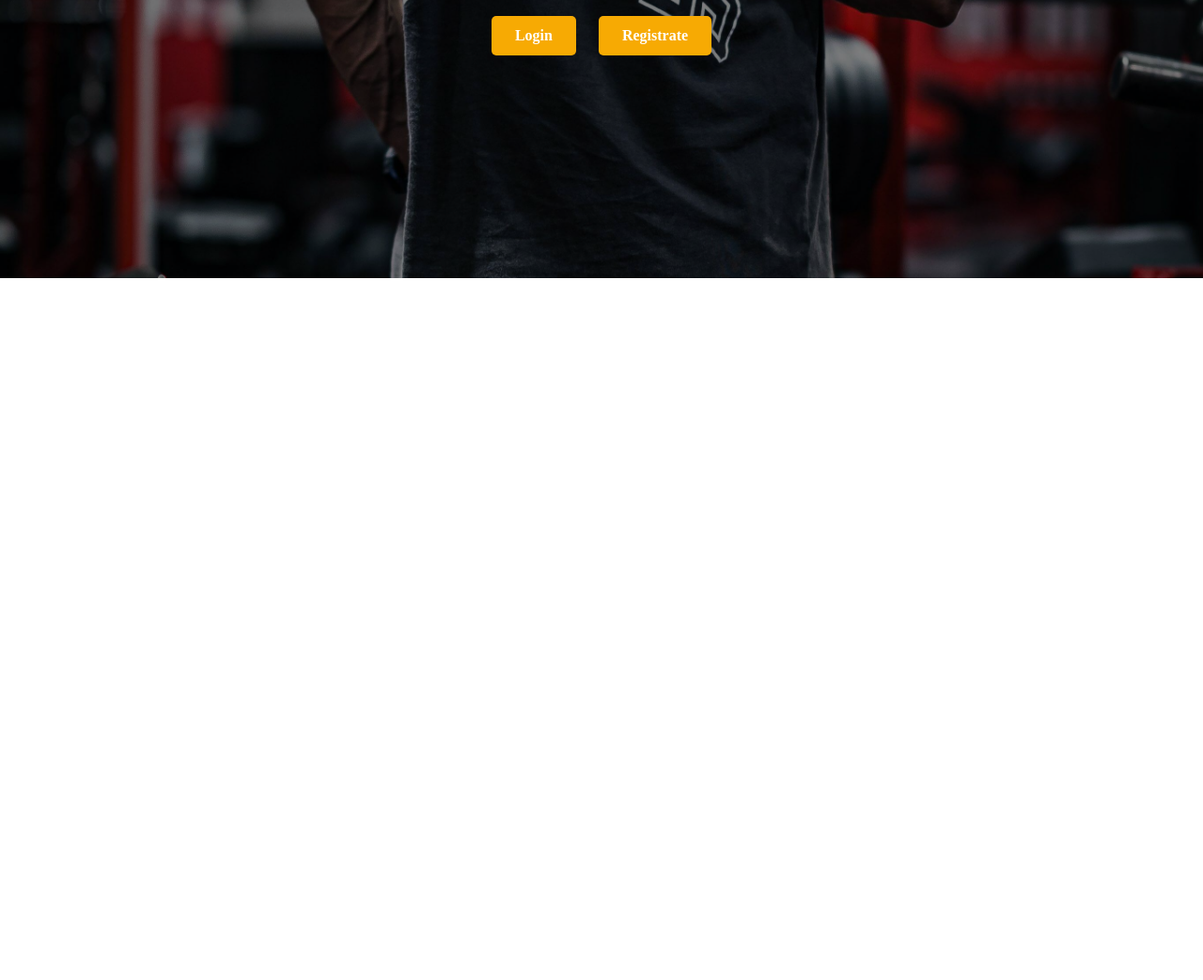
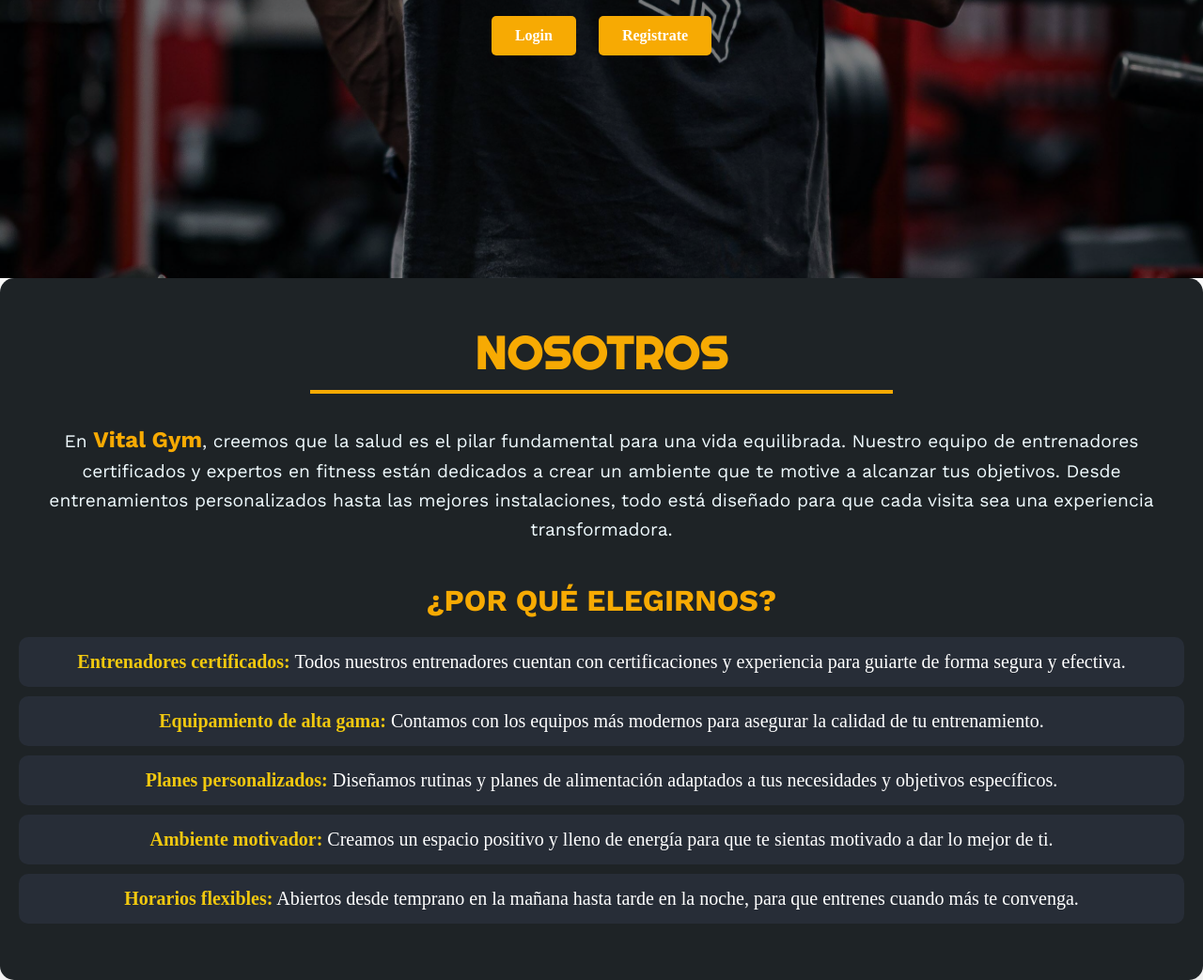
Before and after one commit to GonzaloRaniti/vitalgym, a plain HTML site: page index.html in a window 1280 px wide. Shown: the part 504-1547 px from the top of the page at 94% size. Before the commit the page ends 800 px from the top, so only its background shows below. Drawn offline with nearby package versions, Linux system fonts and the light colour scheme.

Commit message:
Seccion Nosotros

```diff
--- a/css/style.css
+++ b/css/style.css
@@ -22,6 +22,10 @@
     margin: 0;
     padding: 0;
     box-sizing: border-box;
+}
+
+html{
+    scroll-behavior: smooth;
 }
 
 
@@ -77,7 +81,7 @@ label img {
 
 
 .menu-container {
-    position: absolute;
+    position: fixed;
     top: 20px;
     left: 20px;
     display: flex;
@@ -85,6 +89,7 @@ label img {
     align-items: center;
     width: calc(100% - 40px);
     z-index: 3;
+
 }
 
 .navbar-list {
@@ -165,3 +170,80 @@ label img {
 .btn:hover {
     animation: btn-hover 0.9s ease-in-out;
 }
+
+
+/* NOSOTROS */
+
+#nosotros {
+    background-color: var( --background);
+    padding: 50px 20px;
+    border-radius: 15px;
+    box-shadow: 0 8px 30px rgba(0, 0, 0, 0.15); /* Aumenta la sombra para más profundidad */
+    text-align: center;
+}
+
+#nosotros h2 {
+    font-family: 'Righteous', sans-serif;
+    font-size: 3rem;
+    color: var(--primary);
+    margin-bottom: 30px;
+    text-transform: uppercase;
+    letter-spacing: 1px;
+    position: relative;
+}
+
+#nosotros h2::after {
+    content: '';
+    display: block;
+    width: 50%;
+    height: 4px;
+    background-color: var(--primary);
+    margin: 10px auto;
+}
+
+#nosotros p {
+    font-size: 1.2rem;
+    font-family: 'Work Sans', sans-serif;
+    margin: 20px 0;
+    line-height: 1.6;
+    color: var(--bg-electric);
+}
+
+#nosotros p strong {
+    font-size: 1.5rem;
+    color: var(--primary);
+}
+
+#nosotros h3 {
+    font-family: 'Work Sans', sans-serif;
+    font-size: 2rem;
+    color: var(--primary);
+    margin: 40px 0 20px;
+    text-transform: uppercase;
+}
+
+#nosotros ul {
+    list-style: none;
+    padding: 0;
+}
+
+#nosotros li {
+    background-color: var(--secondary);
+    color: var(--bg-white);
+    padding: 15px 20px;
+    margin: 10px 0;
+    border-radius: 10px;
+    transition: transform 0.3s ease, background-color 0.3s ease;
+    font-size: 20px;
+}
+
+#nosotros li:hover {
+    transform: translateY(-5px);
+    background-color: rgb(143, 5, 5);
+    color: var(--bg-white);
+}
+
+#nosotros li strong {
+    color: #f1c80f;
+
+}
--- a/index.html
+++ b/index.html
@@ -21,7 +21,7 @@
             <nav class="navbar">
                 <ul class="navbar-list">
                     <li><a href="#inicio">Inicio</a></li>
-                    <li><a href="#">Nosotros</a></li>
+                    <li><a href="#nosotros">Nosotros</a></li>
                     <li><a href="#">Planes</a></li>
                     <li><a href="#">Contacto</a></li>
                 </ul>
@@ -36,5 +36,22 @@
             <a href="#" class="btn">Registrate</a>
         </div>
     </header>
+
+    <main>
+        <section id="nosotros">
+            <h2>NOSOTROS</h2>
+
+            <p>En <strong>Vital Gym</strong>, creemos que la salud es el pilar fundamental para una vida equilibrada. Nuestro equipo de entrenadores certificados y expertos en fitness están dedicados a crear un ambiente que te motive a alcanzar tus objetivos. Desde entrenamientos personalizados hasta las mejores instalaciones, todo está diseñado para que cada visita sea una experiencia transformadora.</p>
+
+            <h3>¿Por qué elegirnos?</h3>
+            <ul>
+                <li><strong>Entrenadores certificados:</strong> Todos nuestros entrenadores cuentan con certificaciones y experiencia para guiarte de forma segura y efectiva.</li>
+                <li><strong>Equipamiento de alta gama:</strong> Contamos con los equipos más modernos para asegurar la calidad de tu entrenamiento.</li>
+                <li><strong>Planes personalizados:</strong> Diseñamos rutinas y planes de alimentación adaptados a tus necesidades y objetivos específicos.</li>
+                <li><strong>Ambiente motivador:</strong> Creamos un espacio positivo y lleno de energía para que te sientas motivado a dar lo mejor de ti.</li>
+                <li><strong>Horarios flexibles:</strong> Abiertos desde temprano en la mañana hasta tarde en la noche, para que entrenes cuando más te convenga.</li>
+            </ul>
+        </section>
+    </main>
 </body>
 </html>
```
